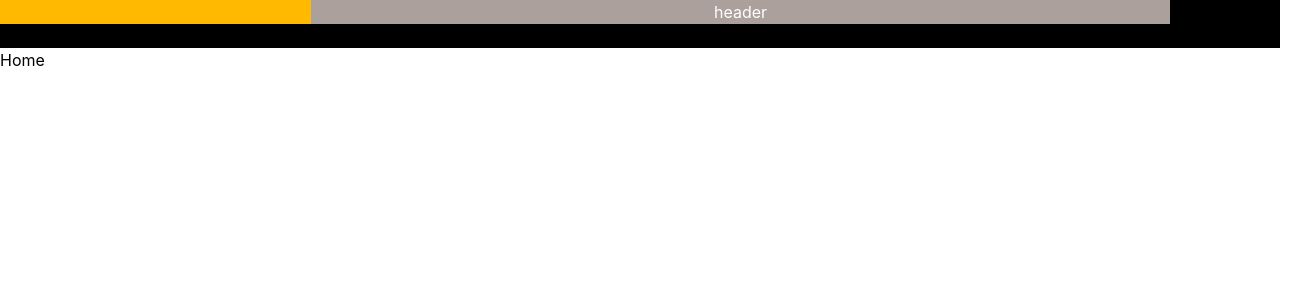
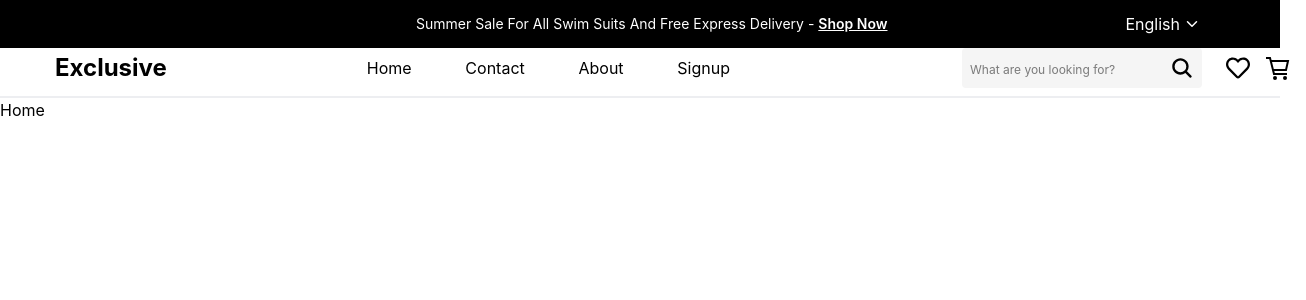
Before and after one commit to adam-ibrahim-rar/ecommerce-fullstack, a React (Vite) app in the folder Client/: page / in a window 1280 px wide. Shown: the top 300 px of the page, 1306 px wide, since content can reach past the window. Built offline with nearby package versions, Linux system fonts and the light colour scheme.

Commit message:
Complete header section add top navbar, navigation, search, and language dropdown

```diff
--- a/Client/package.json
+++ b/Client/package.json
@@ -16,6 +16,7 @@
     "react": "^19.2.8",
     "react-dom": "^19.2.8",
     "react-hook-form": "^7.85.0",
+    "react-icons": "^5.7.0",
     "react-router-dom": "^7.18.2",
     "tailwindcss": "^4.3.3",
     "zod": "^4.4.3"
--- /dev/null
+++ b/Client/src/components/Header/Dropdown.tsx
@@ -0,0 +1,46 @@
+import { IoChevronDown } from "react-icons/io5";
+import { useState } from "react";
+export default function Dropdown() {
+      const [language, setLanguage] = useState("English");
+  const [open, setOpen] = useState(false);
+  return (
+           <div className="relative">
+  <button
+    onClick={() => setOpen(!open)}
+    className="flex items-center gap-1 cursor-pointer"
+  >
+    <span>{language}</span>
+    <IoChevronDown
+      className={`transition-transform duration-200 ${
+        open ? "rotate-180" : ""
+      }`}
+    />
+  </button>
+
+  {open && (
+    <div className="absolute right-0 top-full mt-2 w-20 rounded-md bg-white text-black shadow-lg z-50 overflow-hidden">
+      <button
+        onClick={() => {
+          setLanguage("English");
+          setOpen(false);
+        }}
+        className="w-full text-center py-2  hover:bg-gray-200 transition-colors"
+      >
+        English
+      </button>
+
+      <button
+        onClick={() => {
+          setLanguage("العربية");
+          setOpen(false);
+        }}
+        className="w-full text-center py-2  hover:bg-gray-200 transition-colors"
+      >
+        العربية
+      </button>
+    </div>
+  )}
+</div>
+
+  )
+}
--- a/Client/src/components/Header/Header.tsx
+++ b/Client/src/components/Header/Header.tsx
@@ -1,13 +1,11 @@
-import React from 'react'
+import NavBar from "./NavBar";
+import UpNavBar from "./UpNavBar";
 
 export default function Header() {
   return (
-    <div className='text-white bg-black text-center h-[48px]  '>
-      <div className='w-[1170px] flex items-center justify-end bg-amber-400'>
-        <span className='w-[859px]  bg-taupe-400'>
-          header
-        </span>
-      </div>
-      </div>
+    <div >
+        <UpNavBar />
+        <NavBar/>
+    </div>
   )
 }
--- /dev/null
+++ b/Client/src/components/Header/NavBar.tsx
@@ -0,0 +1,52 @@
+
+import { FaRegHeart } from "react-icons/fa";
+import { GrCart } from "react-icons/gr";
+
+import { Link } from "react-router-dom";
+import Search from "./Search";
+
+export default function NavBar() {
+
+  return (
+   <>
+    <div className="w-[1170px] mx-auto flex  justify-between items-center h-10 gap-58 jucbtify-between">
+      <span className="flex gap-50 w-[675px] ">
+        <h1 className="text-2xl font-bold">Exclusive</h1>
+        <ul className="flex w-[367px] gap-12 items-center justify-between">
+          <li>
+            <Link to="/" className="hover:underline">
+            Home
+            </Link>
+          </li>
+          <li>
+            <Link to="/contact" className="hover:underline">
+            Contact
+            </Link>
+          </li>
+          <li>
+            <Link to="/about" className="hover:underline">
+            About
+            </Link>
+          </li>
+          <li>
+            <Link to="/signup" className="hover:underline">
+            Signup
+            </Link>
+          </li>
+        </ul>
+      </span>
+      <span className="w-[347px] flex justify-between items-center gap-6 h-9">
+     <Search/>
+      <span className="flex gap-4 items-center w-20 ">
+       <Link to="/wishlist">
+       <FaRegHeart className="size-6 cursor-pointer"/>
+       </Link>
+       <Link to="/cart">
+       <GrCart className="size-6 cursor-pointer"/>
+       </Link>
+      </span>
+      </span>
+    </div>
+      <hr className=" h-0.5 bg-gray-300 opacity-40 border-none  mt-2"/></>
+  )
+}
--- /dev/null
+++ b/Client/src/components/Header/Search.tsx
@@ -0,0 +1,89 @@
+import { useRef, useState } from "react";
+import { IoSearch } from "react-icons/io5";
+import { TbLocationSearch  } from "react-icons/tb";
+import { useNavigate } from "react-router-dom";
+
+const products = [
+  "iPhone 15",
+  "Samsung Galaxy S24",
+  "MacBook Pro",
+  "AirPods Pro",
+  "Apple Watch",
+  "PlayStation 5",
+  "Xbox Series X",
+];
+
+export default function Search() {
+  const ref = useRef<HTMLInputElement>(null);
+  const [search, setSearch] = useState("");
+  const navigate = useNavigate();
+
+  function focusSearch() {
+    ref.current?.focus();
+  }
+
+  function handleSearch() {
+    if (!search.trim()) return;
+    navigate(`/search?q=${search}`);
+  }
+
+  const filteredProducts = products.filter((product) =>
+    product.toLowerCase().includes(search.toLowerCase())
+  );
+
+  return (
+    <div className="relative">
+      <form
+        onSubmit={(e) => {
+          e.preventDefault();
+          handleSearch();
+        }}
+        className="px-2 h-10 flex items-center bg-secondary rounded"
+      >
+        <input
+          ref={ref}
+          type="text"
+          value={search}
+          onChange={(e) => setSearch(e.target.value)}
+          placeholder="What are you looking for?"
+          className="w-[200px] bg-transparent placeholder:text-one placeholder:text-xs focus:outline-none"
+        />
+
+        {search.trim() ? (
+          <TbLocationSearch
+            className="text-2xl cursor-pointer hover:text-blue-700 transition-all duration-200"
+            onClick={handleSearch}
+          />
+        ) : (
+          <IoSearch
+            className="text-2xl cursor-pointer"
+            onClick={focusSearch}
+          />
+        )}
+      </form>
+
+      {search.trim() && (
+        <div className="absolute top-full left-0 mt-2 w-full rounded-md bg-white shadow-lg z-50 overflow-hidden">
+          {filteredProducts.length ? (
+            filteredProducts.map((product) => (
+              <div
+                key={product}
+                onClick={() => {
+                  setSearch(product);
+                  navigate(`/search?q=${product}`);
+                }}
+                className="px-4 py-2 cursor-pointer hover:bg-gray-100 transition-colors"
+              >
+                {product}
+              </div>
+            ))
+          ) : (
+            <div className="px-4 py-2 text-gray-500">
+              No products found
+            </div>
+          )}
+        </div>
+      )}
+    </div>
+  );
+}
--- /dev/null
+++ b/Client/src/components/Header/UpNavBar.tsx
@@ -0,0 +1,22 @@
+import { Link } from "react-router-dom";
+import Dropdown from "./Dropdown";
+
+export default function UpNavBar() {
+
+  return (
+    <div className="bg-black h-12 text-white flex items-center px-20">
+      <div className="w-[1170px] mx-auto flex items-center pl-84 justify-between ">
+        <div className=" text-center text-sm">
+          Summer Sale For All Swim Suits And Free Express Delivery -
+          <Link
+            to="/shop"
+            className="font-semibold underline ml-1"
+          >
+            Shop Now
+          </Link>
+        </div>
+      </div>
+        <Dropdown/>
+    </div>
+  );
+}
--- a/Client/src/index.css
+++ b/Client/src/index.css
@@ -1 +1,7 @@
 @import "tailwindcss";
+.bg-secondary{
+    background-color: #F5F5F5;
+}
+.text-one{
+    color: #7D8184;
+}
```
Also changed, not shown: 1 other file (tests, documents, lock files or other folders).
